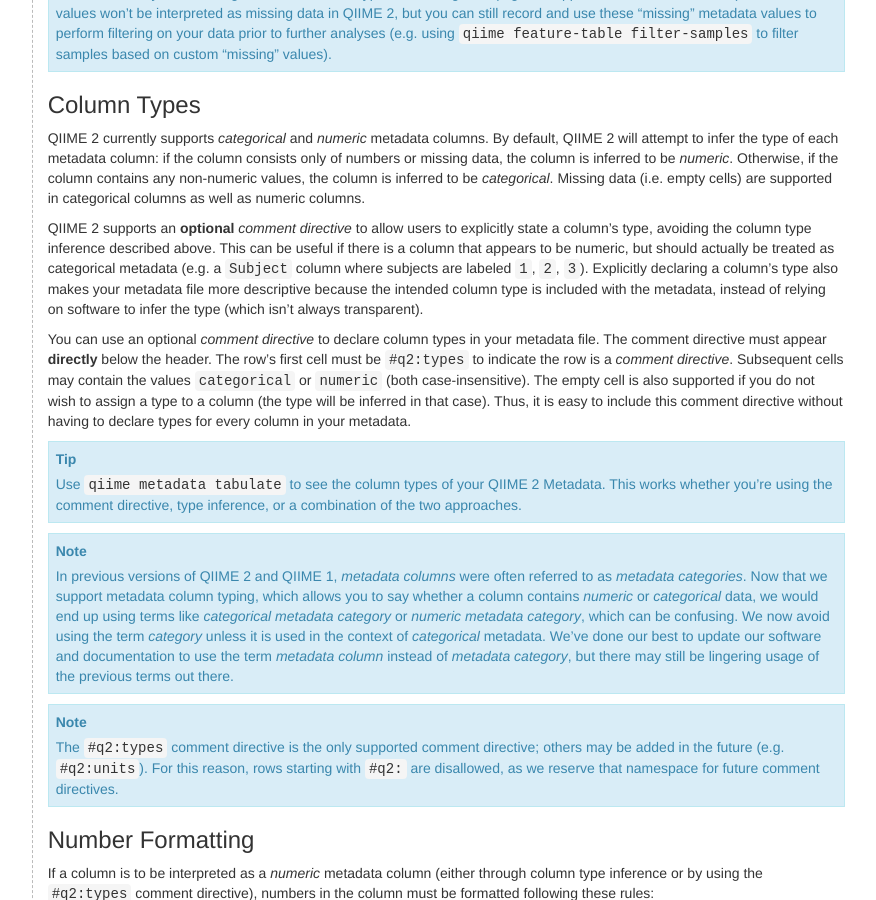
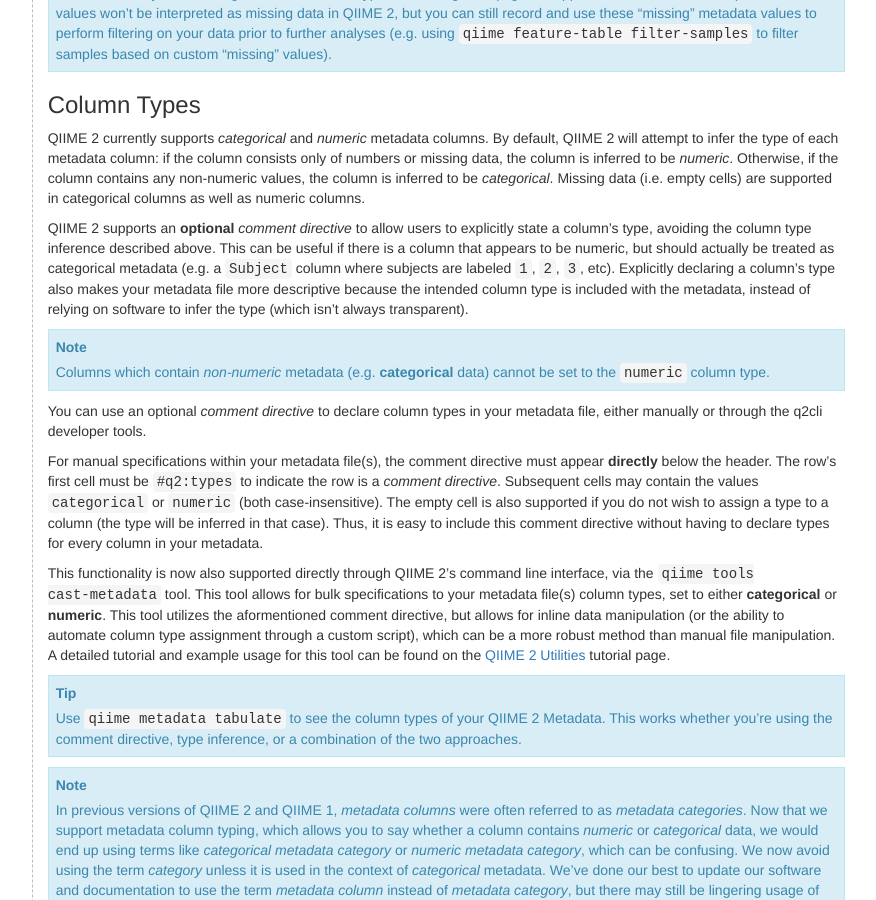
Before and after one commit to qiime2/docs, a Sphinx documentation site: the page built from source/tutorials/metadata.rst, in a window 1280 px wide and 900 px high, scrolled down 3547 px. Shown: the whole window, without its empty margins (277-1153 px from the left). Built offline with Sphinx 7.4.7, drawn with Linux system fonts in a browser that asks for light colours; pages that are not in the unit, such as notebooks, are missing from menus; the version number could not be read and is left out; some of the changed lines change nothing that is shown.

Commit message:
new: qiime tools cast-metadata (#517)

```diff
--- a/source/tutorials/metadata.rst
+++ b/source/tutorials/metadata.rst
@@ -122,9 +122,15 @@
 
 QIIME 2 currently supports *categorical* and *numeric* metadata columns. By default, QIIME 2 will attempt to infer the type of each metadata column: if the column consists only of numbers or missing data, the column is inferred to be *numeric*. Otherwise, if the column contains any non-numeric values, the column is inferred to be *categorical*. Missing data (i.e. empty cells) are supported in categorical columns as well as numeric columns.
 
-QIIME 2 supports an **optional** *comment directive* to allow users to explicitly state a column's type, avoiding the column type inference described above. This can be useful if there is a column that appears to be numeric, but should actually be treated as categorical metadata (e.g. a ``Subject`` column where subjects are labeled ``1``, ``2``, ``3``). Explicitly declaring a column's type also makes your metadata file more descriptive because the intended column type is included with the metadata, instead of relying on software to infer the type (which isn't always transparent).
+QIIME 2 supports an **optional** *comment directive* to allow users to explicitly state a column's type, avoiding the column type inference described above. This can be useful if there is a column that appears to be numeric, but should actually be treated as categorical metadata (e.g. a ``Subject`` column where subjects are labeled ``1``, ``2``, ``3``, etc). Explicitly declaring a column's type also makes your metadata file more descriptive because the intended column type is included with the metadata, instead of relying on software to infer the type (which isn't always transparent).
 
-You can use an optional *comment directive* to declare column types in your metadata file. The comment directive must appear **directly** below the header. The row's first cell must be ``#q2:types`` to indicate the row is a *comment directive*. Subsequent cells may contain the values ``categorical`` or ``numeric`` (both case-insensitive). The empty cell is also supported if you do not wish to assign a type to a column (the type will be inferred in that case). Thus, it is easy to include this comment directive without having to declare types for every column in your metadata.
+.. note:: Columns which contain *non-numeric* metadata (e.g. **categorical** data) cannot be set to the ``numeric`` column type.
+
+You can use an optional *comment directive* to declare column types in your metadata file, either manually or through the q2cli developer tools.
+
+For manual specifications within your metadata file(s), the comment directive must appear **directly** below the header. The row's first cell must be ``#q2:types`` to indicate the row is a *comment directive*. Subsequent cells may contain the values ``categorical`` or ``numeric`` (both case-insensitive). The empty cell is also supported if you do not wish to assign a type to a column (the type will be inferred in that case). Thus, it is easy to include this comment directive without having to declare types for every column in your metadata.
+
+This functionality is now also supported directly through QIIME 2's command line interface, via the ``qiime tools cast-metadata`` tool. This tool allows for bulk specifications to your metadata file(s) column types, set to either **categorical** or **numeric**. This tool utilizes the aformentioned comment directive, but allows for inline data manipulation (or the ability to automate column type assignment through a custom script), which can be a more robust method than manual file manipulation. A detailed tutorial and example usage for this tool can be found on the `QIIME 2 Utilities`_ tutorial page.
 
 .. tip:: Use ``qiime metadata tabulate`` to see the column types of your QIIME 2 Metadata. This works whether you're using the comment directive, type inference, or a combination of the two approaches.
 
@@ -308,3 +314,4 @@
 .. _`Python csv module`: https://docs.python.org/3/library/csv.html
 .. _`evenness vector`: https://docs.qiime2.org/2021.8/data/tutorials/moving-pictures/core-metrics-results/evenness_vector.qza
 .. _`feature table artifact`: https://docs.qiime2.org/2021.8/data/tutorials/moving-pictures/table.qza
+.. _`QIIME 2 Utilities`: https://docs.qiime2.org/2021.4/tutorials/utilities
--- a/source/tutorials/utilities.rst
+++ b/source/tutorials/utilities.rst
@@ -153,7 +153,7 @@
 .. question::
 
    How many metadata columns are there in ``sample-metadata.tsv``? How many IDs?
-   Identify how many categorical columns are present. Now do the same for numerical
+   Identify how many categorical columns are present. Now do the same for numeric
    columns.
 
 This tool can be very helpful for learning about Metadata column names for
@@ -177,6 +177,88 @@
 
    How many IDs are there? How many columns? Are there any categorical columns? Why?
 
+Casting Metadata Column Types
+.............................
+
+In the :doc:`Metadata tutorial <metadata>` we learned about column types and utilizing the
+``qiime tools cast-metadata`` tool to specifiy column types within a provided metadata file.
+Below we will go through a few scenarios of how this tool can be used, and some common
+mistakes that may come up.
+
+We'll start by first downloading some sample metadata. **Note**: This is the same sample
+metadata used in the **Inspect Metadata** section, so you can skip this step if you have
+already downloaded the ``sample_metadata.tsv`` file from above.
+
+.. download::
+   :url: https://data.qiime2.org/2021.8/tutorials/pd-mice/sample_metadata.tsv
+   :saveas: sample_metadata.tsv
+
+In this example, we will cast the ``days_post_transplant`` column from ``numeric`` to
+``categorical``, and the ``mouse_id`` column from ``categorical`` to ``numeric``. The rest of
+the columns contained within our metadata will be left as-is.
+
+.. command-block::
+   :stdout:
+
+   qiime tools cast-metadata sample_metadata.tsv \
+     --cast days_post_transplant:categorical \
+     --cast mouse_id:numeric
+
+If the ``--output-file`` flag is enabled, the specified output file will contain the modified
+column types that we cast above, along with the rest of the columns and associated data
+contained in ``sample_metadata.tsv``.
+
+If you do not wish to save your cast metadata to an output file, you can omit the
+``--output-file`` parameter and the results will be output to ``sdtout`` (as shown in the
+example above).
+
+The ``--ignore-extra`` and ``--error-on-missing`` flags are used to handle cast columns not
+contained within the original metadata file, and columns contained within the metadata file
+that aren't included in the cast call, respectively. We can take a look at how these flags can
+be used below:
+
+In the first example, we'll take a look at utilizing the ``--ignore-extra`` flag when a column
+is cast that is not included within the original metadata file. Let's start by looking at what
+will happen if an extra column is included and this flag is not enabled.
+
+.. command-block::
+   :stderr:
+   :allow-error:
+
+   qiime tools cast-metadata sample_metadata.tsv \
+     --cast spleen:numeric
+
+Notice that the ``spleen`` column included in the cast call results in a raised error. If we
+want to ignore any extra columns that are not present in the original metadata file, we can
+enable the ``--ignore-extra`` flag.
+
+.. command-block::
+   :no-exec:
+
+   qiime tools cast-metadata sample_metadata.tsv \
+     --cast spleen:numeric \
+     --ignore-extra
+
+When this flag is enabled, all columns included in the cast that are not present in the
+original metadata file will be ignored. Note that ``stdout`` for this example has been omitted
+since we will not see a raised error with this flag enabled.
+
+In our second example, we'll take a look at the ``--error-on-missing`` flag, which handles
+columns that are present within the metadata that are not included in the cast call.
+
+The default behavior permits a subset of the full metadata file to be included in the cast
+call (e.g. not all columns within the metadata must be present in the cast call). If the
+``--error-on-missing`` flag is enabled, all metadata columns must be included in the cast
+call, otherwise an error will be raised.
+
+.. command-block::
+   :stderr:
+   :allow-error:
+
+   qiime tools cast-metadata sample_metadata.tsv \
+     --cast mouse_id:numeric \
+     --error-on-missing
+
 Artifact API
 ------------
 
```
